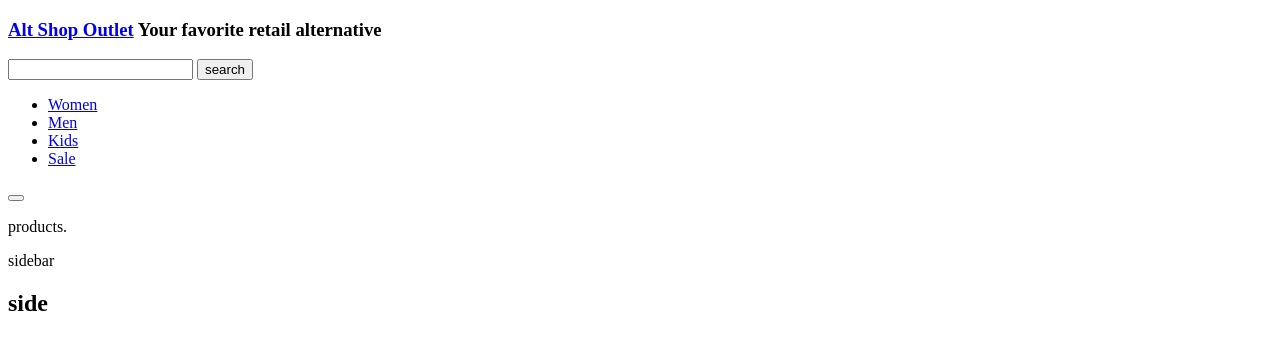
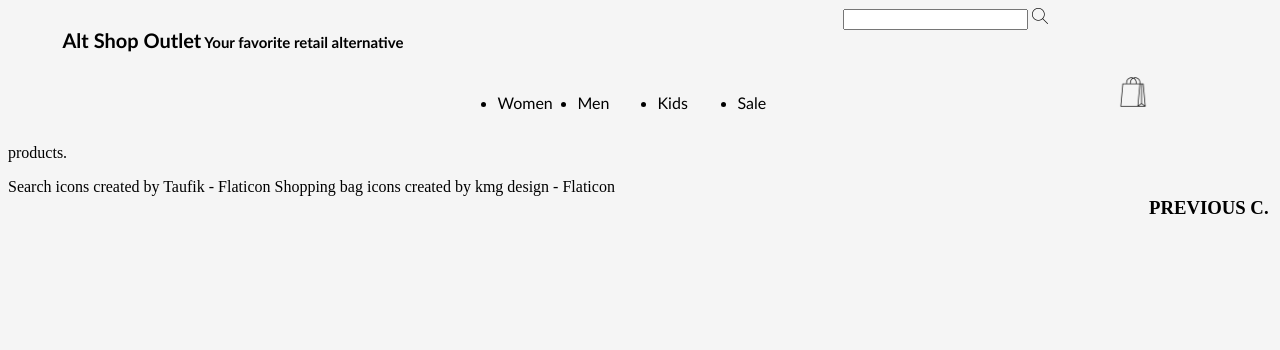
Before and after one commit to KarynH/9-2-Front-end-project, a plain HTML site: page sale.html in a window 1280 px wide. Drawn offline with Linux system fonts and the light colour scheme.

Commit message:
html css updated

```diff
--- a/package.json
+++ /dev/null
@@ -1,5 +0,0 @@
-{
-  "dependencies": {
-    "bootstrap-icons": "^1.9.1"
-  }
-}
--- a/sale.html
+++ b/sale.html
@@ -5,20 +5,24 @@
     <meta http-equiv="X-UA-Compatible" content="IE=edge">
     <meta name="viewport" content="width=device-width, initial-scale=1.0">
     <title>Alt | Sale </title>
-    <link rel="stylesheet" href="sale.css"/>
+    <link rel="stylesheet" href="style.css"/>
     <script src="main.js" defer></script>
 </head>
 <body>
     <div class="header">
-        <h3><a href="index.html">Alt Shop Outlet</a><span>
+        <h3 class="landing-title"><a href="index.html">Alt Shop Outlet</a><span>
        Your favorite retail alternative</span></h3>
 
         <form>
             <label for="search-bar">
                 <input type="text" name="search-bar" id="search-bar" method="get">
-                <input type="submit" name="submit" id="submit-b" value="search">
+              <a href="index.html"> <img class="search" name="search-link" src="thin.png" alt="shopping bag icon"> </a>
+
             </label>
         </form>
+
+
+
 
         <div class="categories">
             <ul>
@@ -29,7 +33,9 @@
             </ul>
         </div>
 
-        <button class="cart"><a href="#"></a></button>
+        <div class="cart">
+     <a href="cart.html"><img src="shopping-bag.png" alt="shopping bag icon" height="30" class="cart"></a>
+     </div>
     </div>
 
     <div class="main">
@@ -37,8 +43,32 @@
     </div>
 
     <div class="side">
-    <p>sidebar</p>
-    <h2>side</h2>
+    <h3 class="previous-searches">PREVIOUS C.</h3>
+
     </div>
+
+
+
+
+
+
+
+
+
+
+
+
+
+
+
+
+
+
+
+
+   <section>
+    <a href="https://www.flaticon.com/free-icons/search" title="search icons">Search icons created by Taufik - Flaticon</a>
+    <a href="https://www.flaticon.com/free-icons/shopping-bag" title="shopping bag icons">Shopping bag icons created by kmg design - Flaticon</a>
+</section>
 </body>
 </html>
--- a/style.css
+++ b/style.css
@@ -1,25 +1,33 @@
 body {
-
+background-color: whitesmoke;
 }
 
 .header {
     display: grid;
     grid-template-columns: 390px 380px 270px 100px;
-
+    justify-content: center;
+    margin: auto;
     gap: 5px;
-
     width: 89%;
-
 }
 
 a {
     text-decoration: none;
-
+    color: black;
 }
 
- h3  {
+a:hover {
+    color: orange;
+    transition: 0.4s;
+}
+
+ .landing-title  {
 
     font-size: 20px;
+    text-align: left;
+    font-family: 'Gill Sans', 'Gill Sans MT', Calibri, 'Trebuchet MS', sans-serif;;
+
+
 
 }
 
@@ -34,6 +42,7 @@ form {
 }
 #submit-b {
     border-radius: 20px;
+
 }
 
 .categories {
@@ -43,28 +52,39 @@ grid-column: 2;
 }
 
 ul {
+
   display: grid;
   grid-template-columns: 50px 50px 50px 50px;
   gap: 30px;
   font-family: 'Gill Sans', 'Gill Sans MT', Calibri, 'Trebuchet MS', sans-serif;
+ }
 
+.search {
+
+    height: 16px;
 }
 
 .cart {
+
     grid-column: 4;
 }
 
- div {
+.previous-searches {
 
+    text-align: center;
 }
 
+
+
 .side{
+
    float: right;
-  width:10%
-
+  width:10%;
+  display: grid;
+  grid-template-rows: 30px 30px 200px 200px 200px;
 }
 
  .main {
-    width: 80%
 
+ width: 85%;
 }
```
Also changed, not shown: index.html (+13 -8 lines), kids.html (+36 -6 lines), men.html (+35 -5 lines), women.html (+35 -5 lines), bag.png (added), search.png (added), shopping-bag.png (added), thin.png (added), 1 other file. Lines whose indentation alone changed are shown as unchanged.
